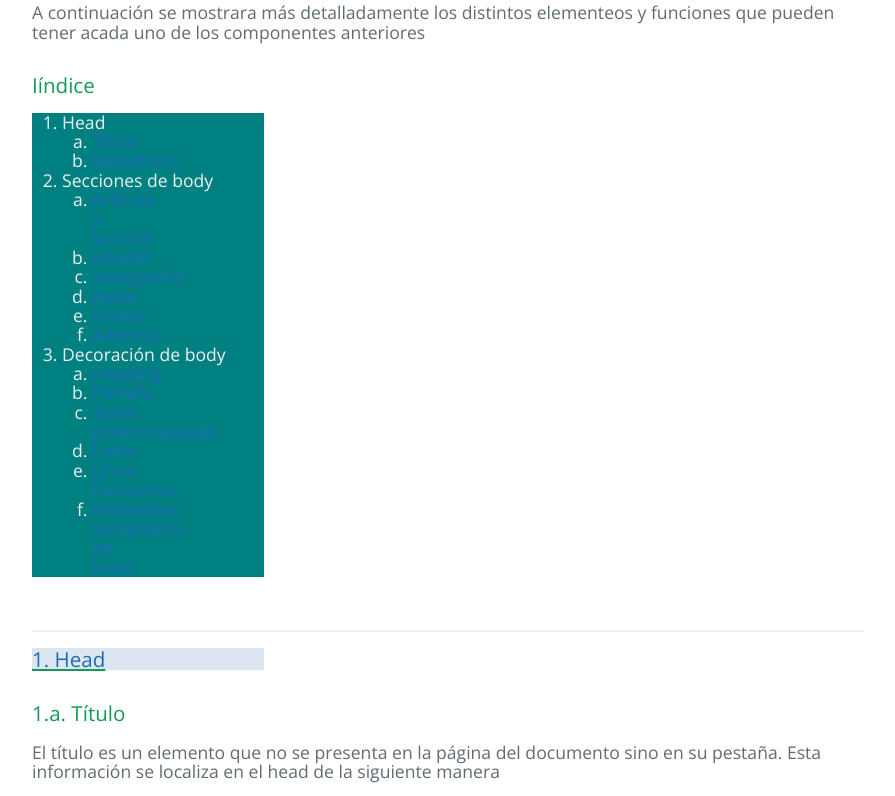
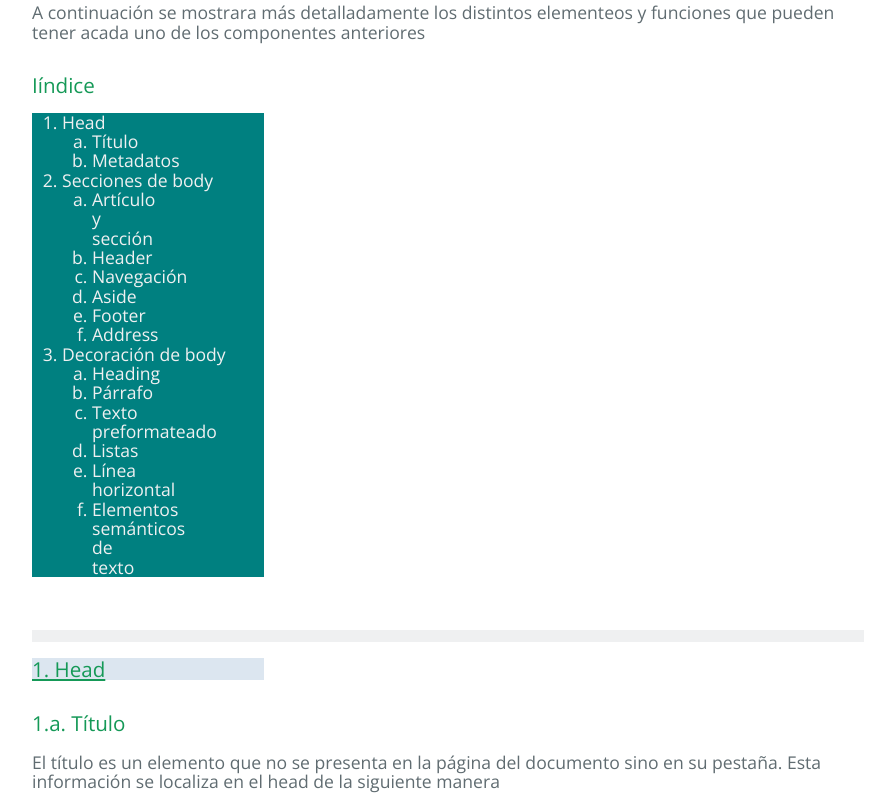
Before and after one commit to wiktor95/probando01, a plain HTML site: page index.html in a window 1280 px wide. Shown: the part 555-1351 px from the top of the page, without its empty margins (192-1087 px from the left). Drawn offline with nearby package versions, Linux system fonts and the light colour scheme.

Commit message:
Add files via upload

```diff
--- a/stylesheets/stylesheet.css
+++ b/stylesheets/stylesheet.css
@@ -10,7 +10,7 @@ body {
   color: #606c71; }
 
 a {
-  color: #1e6bb8;
+  color:#eff0f1;
   text-decoration: none; }
   a:hover {
     text-decoration: underline; }
@@ -197,7 +197,7 @@ a {
     padding: 0;
     margin-bottom: 1rem; }
 .main-content hr {
-  height: 2px;
+  height: 12px;
   padding: 0;
   margin: 1rem 0;
   background-color: #eff0f1;
@@ -254,3 +254,13 @@ header{
   background-color: #dce6f0;
   -webkit-margin-end: 600px;
 }
+#ejemplo {
+      color: #606c71;
+
+}
+hr {
+      height: 12px;
+}
+#tindice{
+  color: #159957;
+}
```
